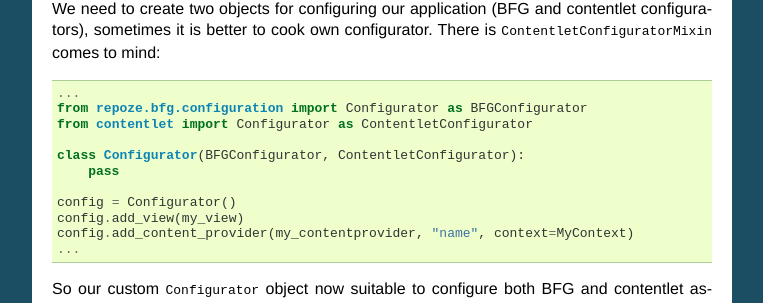
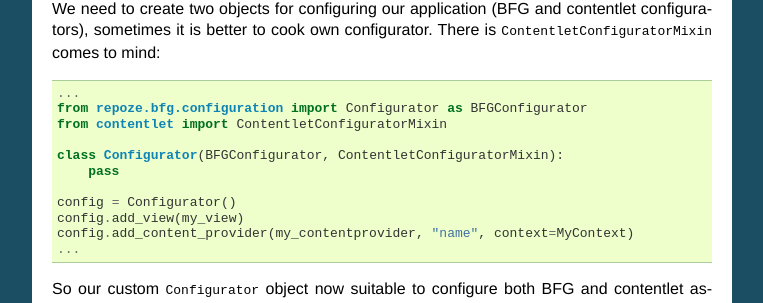
Before and after one commit to andreypopp/contentlet, a Sphinx documentation site: the page built from docs/index.rst, in a window 1280 px wide and 900 px high, scrolled down 1388 px. Shown: the part 143-446 px from the top of the window, without its empty margins (258-1021 px from the left). Built offline with Sphinx 7.4.7, drawn with Linux system fonts in a browser that asks for light colours.

Commit message:
More fixes to docs.

```diff
--- a/docs/index.rst
+++ b/docs/index.rst
@@ -95,9 +95,9 @@
 
     ...
     from repoze.bfg.configuration import Configurator as BFGConfigurator
-    from contentlet import Configurator as ContentletConfigurator
+    from contentlet import ContentletConfiguratorMixin
 
-    class Configurator(BFGConfigurator, ContentletConfigurator):
+    class Configurator(BFGConfigurator, ContentletConfiguratorMixin):
         pass
 
     config = Configurator()
```
